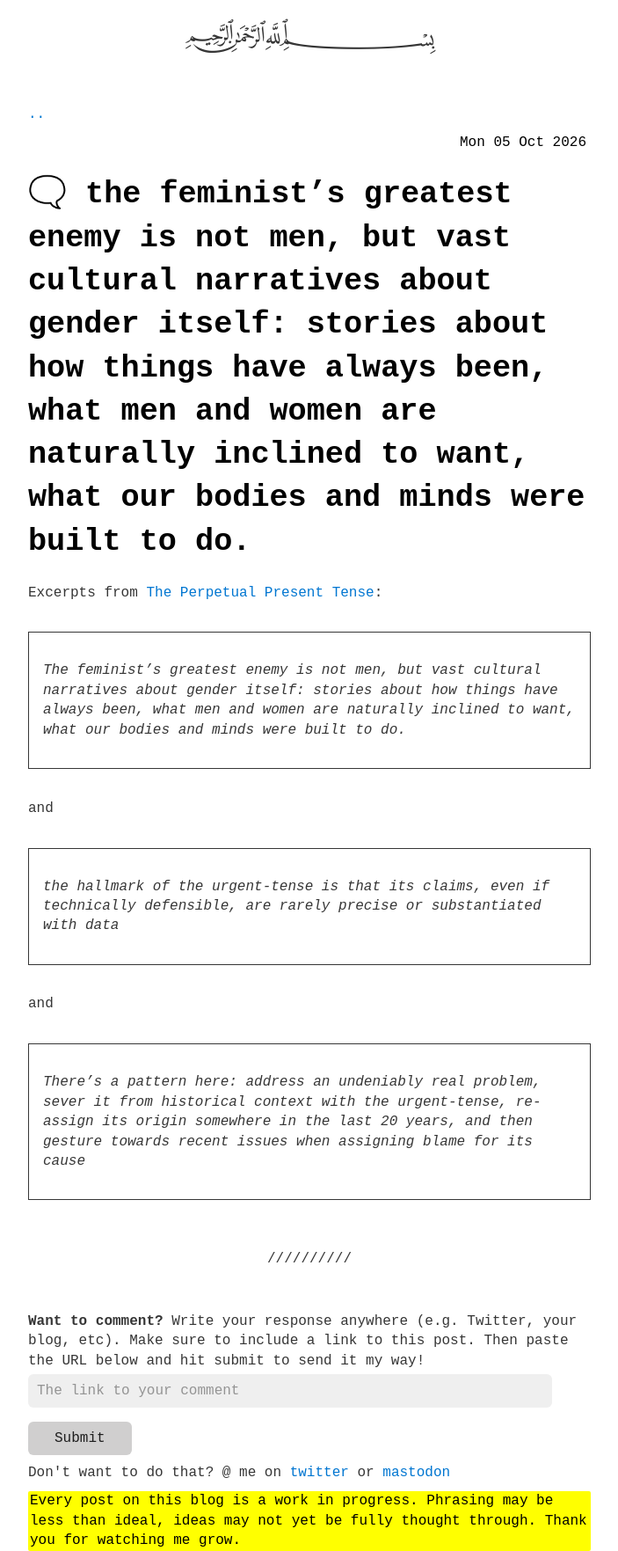
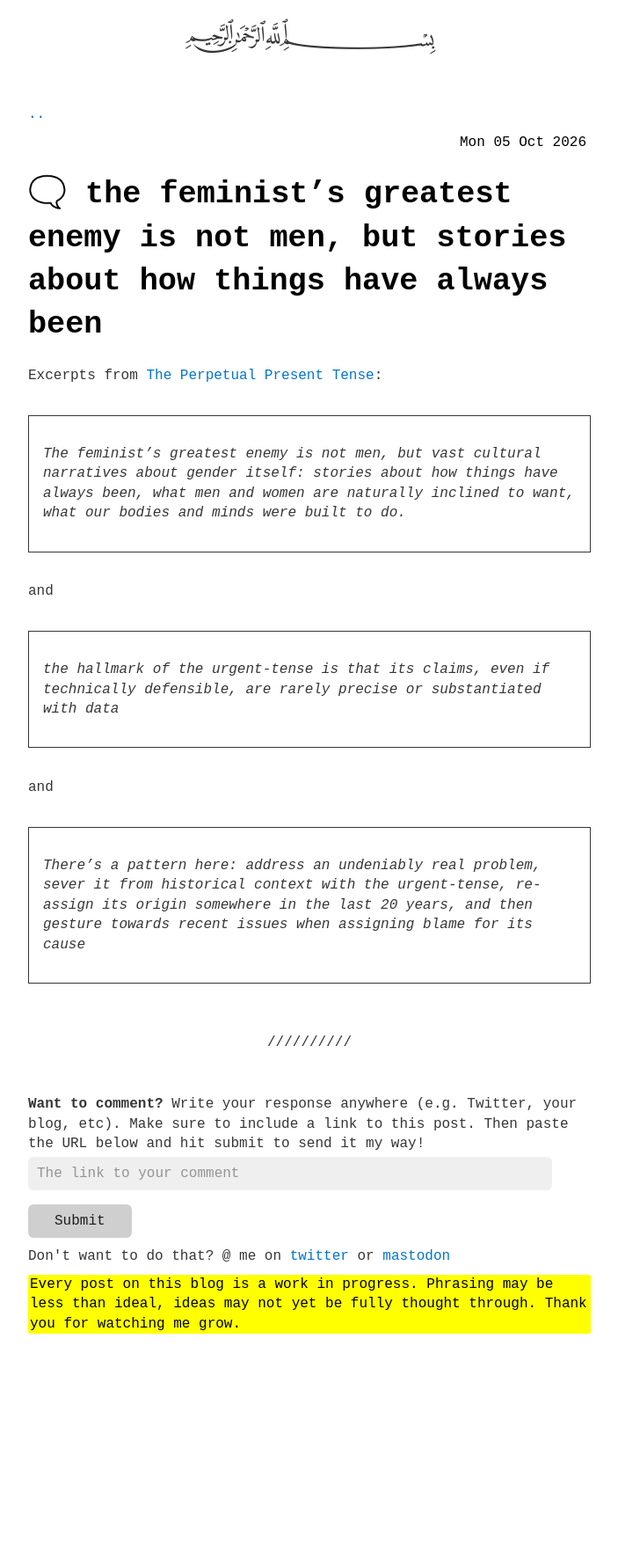
Before and after one commit to person-al/person-al.github.io, a Jekyll site: the page built from _posts/2026-10-05-the-feminist-s-greatest-enemy-is-not-men-but-vast-cultural.md, in a window 1280 px wide. Shown: the whole page at 88% size, without its empty margins (288-991 px from the left). Built offline with Jekyll 4.4.1, drawn with Linux system fonts in a browser that asks for light colours; after the commit the page ends 1516 px from its top, so only the background shows below that.

Commit message:
Update post: 🗨️ the feminist’s greatest enemy is not men, but stories about how things have always been

```diff
--- a/_posts/2026-10-05-the-feminist-s-greatest-enemy-is-not-men-but-vast-cultural.md
+++ b/_posts/2026-10-05-the-feminist-s-greatest-enemy-is-not-men-but-vast-cultural.md
@@ -1,6 +1,6 @@
 ---
 layout: post
-title: "🗨️ the feminist’s greatest enemy is not men, but vast cultural narratives about gender itself: stories about how things have always been, what men and women are naturally inclined to want, what our bodies and minds were built to do."
+title: "🗨️ the feminist’s greatest enemy is not men, but stories about how things have always been"
 date: 2026-10-05 05:17:54 +0100
 categories: ["🗨️"]
 ---
```
